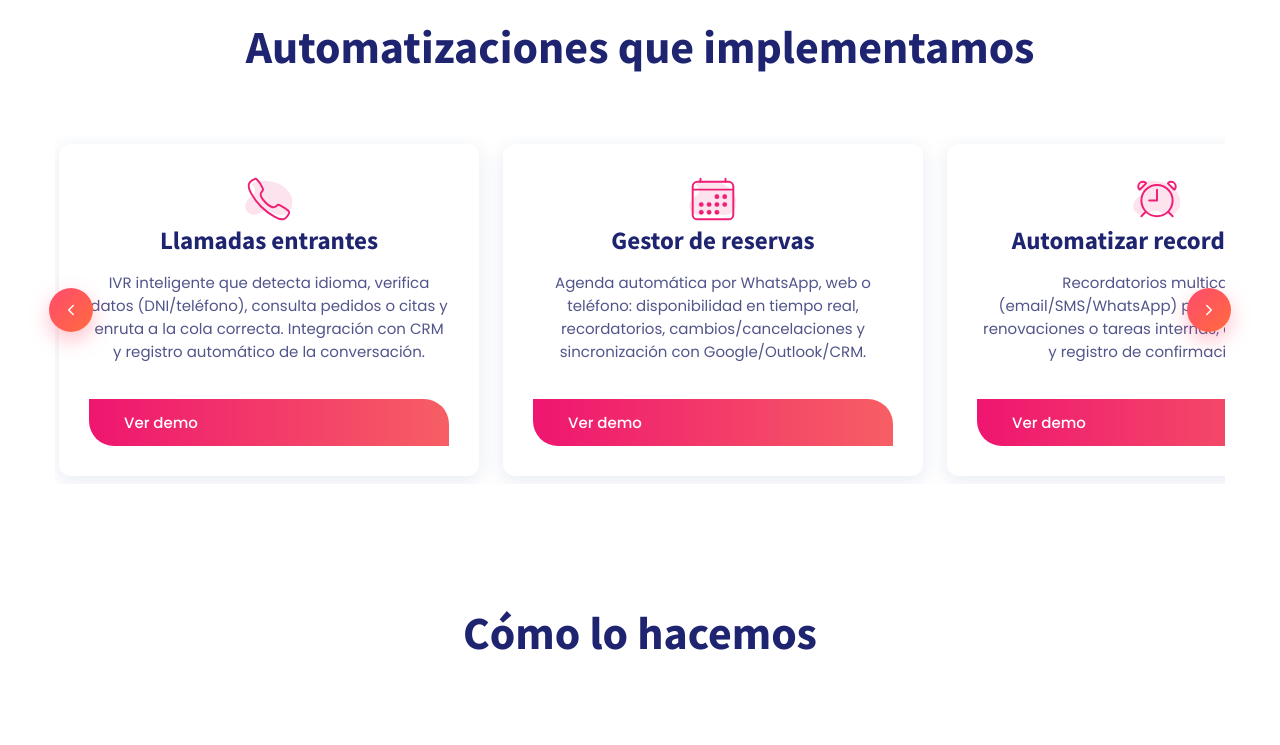
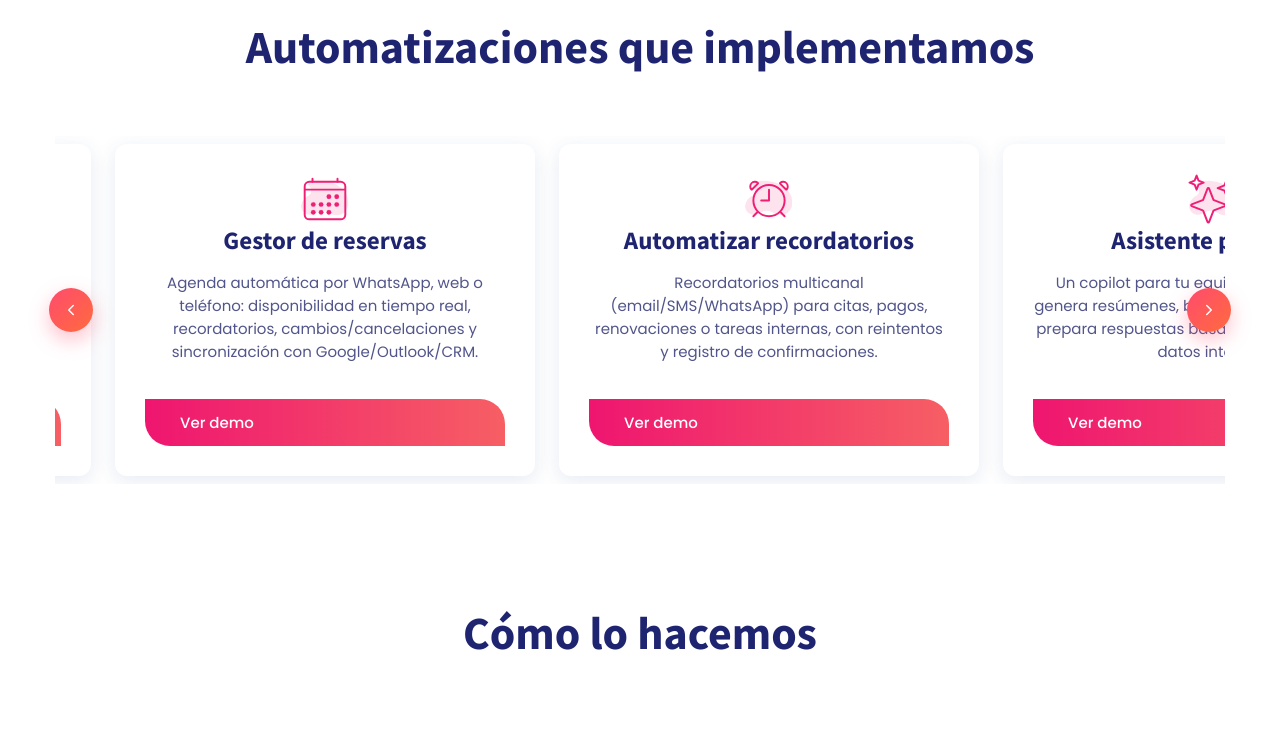
Before and after one commit to Luckycoco122/Levantiq, a website: page desinic/ia.html in a window 1280 px wide. Shown: the part 1420-2165 px from the top of the page. Drawn offline with nearby package versions, Linux system fonts and the light colour scheme.

Commit message:
Add files via upload

```diff
--- a/desinic/assets/css/style.css
+++ b/desinic/assets/css/style.css
@@ -1249,9 +1249,10 @@ section[id],
 .carousel-track {
   display: flex;
   gap: 24px;
-  overflow-x: auto;
+  overflow-x: scroll;
   scroll-snap-type: none;
-  -webkit-overflow-scrolling: touch;
+  -webkit-overflow-scrolling: auto;
+  scroll-behavior: auto;
   padding: 8px 4px;
   scrollbar-width: none;           /* Firefox */
 }
--- a/desinic/assets/js/script.js
+++ b/desinic/assets/js/script.js
@@ -169,25 +169,30 @@
     .forEach(a => a.addEventListener('click', () => closeAll()));
 })();
 
-/* ===== Carrusel IA: movimiento continuo ===== */
+/* ===== Carrusel IA: auto-scroll infinito (solo pausa con flechas) ===== */
 (function () {
   const root = document.querySelector('#ia-carousel');
   if (!root) return;
 
   const track   = root.querySelector('.carousel-track');
-  const slides  = [...root.querySelectorAll('.carousel-slide')];
+  const originals = [...root.querySelectorAll('.carousel-slide')]; // set original
   const prevBtn = root.querySelector('.carousel-btn.prev');
   const nextBtn = root.querySelector('.carousel-btn.next');
 
+  // Asegura que el scroll programático no sea "suave"
+  track.style.scrollBehavior = 'auto';
+  track.style.webkitOverflowScrolling = 'auto';
+  track.style.overflowX = 'scroll';
+
   // --- Clonado para bucle infinito ---
   function cloneUntilWideEnough() {
-    const visible = track.clientWidth;
-    const hasClones = track.dataset.cloned === '1';
-    if (hasClones) return;
+    if (track.dataset.cloned === '1') return;
+    const visible = track.clientWidth || root.clientWidth || 0;
 
     let currentWidth = track.scrollWidth;
+    // Clona el set original hasta tener ~2x el ancho visible
     while (currentWidth < visible * 2 + 200) {
-      slides.forEach(s => {
+      originals.forEach(s => {
         const c = s.cloneNode(true);
         c.setAttribute('aria-hidden', 'true');
         track.appendChild(c);
@@ -198,24 +203,24 @@
   }
 
   // --- Motor de scroll continuo ---
-  let speed = 0.6; // píxeles por frame (≈36px/s a 60fps)
+  let speed = 1.0;    // px/frame  (sube temporalmente si quieres ver el movimiento más claro)
   let rafId = null;
   let paused = false;
   let loopWidth = 0;
 
   function computeLoopWidth() {
+    // ancho del set ORIGINAL (sin clones) + gaps
     let w = 0;
-    for (let i = 0; i < slides.length; i++) {
-      w += slides[i].getBoundingClientRect().width;
-    }
-    const GAP = 24;
-    w += GAP * (slides.length - 1);
-    loopWidth = Math.round(w);
+    originals.forEach(sl => { w += sl.getBoundingClientRect().width; });
+    const GAP = 24; // tu gap del CSS
+    w += GAP * Math.max(0, originals.length - 1);
+    loopWidth = Math.max(0, Math.round(w));
   }
 
   function tick() {
-    if (!paused) {
+    if (!paused && loopWidth > 0) {
       track.scrollLeft += speed;
+      // envolver cuando pasamos del set original
       if (track.scrollLeft >= loopWidth) {
         track.scrollLeft -= loopWidth;
       }
@@ -226,25 +231,32 @@
   function start() { if (!rafId) rafId = requestAnimationFrame(tick); }
   function stop()  { if (rafId) { cancelAnimationFrame(rafId); rafId = null; } }
 
-  // Controles manuales
+  // --- Solo pausa con flechas (reanuda a los 4s) ---
+  const RESUME_DELAY = 4000;
+  let resumeTimer = null;
+  function pause() {
+    paused = true;
+    if (resumeTimer) { clearTimeout(resumeTimer); resumeTimer = null; }
+  }
+  function resumeAfter(delay = RESUME_DELAY) {
+    if (resumeTimer) clearTimeout(resumeTimer);
+    resumeTimer = setTimeout(() => { paused = false; resumeTimer = null; }, delay);
+  }
+  function pauseFor(delay = RESUME_DELAY) { pause(); resumeAfter(delay); }
+
   function jump(delta) {
-    paused = true;
+    pauseFor(); // se detiene y reanudará a los 4s
     track.scrollLeft += delta;
     if (track.scrollLeft >= loopWidth) track.scrollLeft -= loopWidth;
-    if (track.scrollLeft < 0) track.scrollLeft += loopWidth;
-    setTimeout(() => { paused = false; }, 200);
+    if (track.scrollLeft < 0)         track.scrollLeft += loopWidth;
   }
 
   prevBtn?.addEventListener('click', () => jump(-track.clientWidth * 0.9));
   nextBtn?.addEventListener('click', () => jump( track.clientWidth * 0.9));
 
-  root.addEventListener('mouseenter', () => paused = true);
-  root.addEventListener('mouseleave', () => paused = false);
-  root.addEventListener('pointerdown', () => paused = true);
-  root.addEventListener('pointerup',   () => paused = false);
-  root.addEventListener('focusin',     () => paused = true);
-  root.addEventListener('focusout',    () => paused = false);
+  // Nada de pausas por hover/scroll/focus: se queda moviéndose siempre.
 
+  // Recalcular en resize
   let resizeT;
   window.addEventListener('resize', () => {
     clearTimeout(resizeT);
@@ -256,13 +268,31 @@
     }, 150);
   }, { passive: true });
 
-  // Init
-  cloneUntilWideEnough();
-  computeLoopWidth();
-  start();
+  // Init robusto: espera a layout completo
+  function init() {
+    cloneUntilWideEnough();
+    computeLoopWidth();
+    if (!loopWidth || loopWidth < 10) {
+      // reintenta por si imágenes/fonts aún no midieron
+      requestAnimationFrame(() => {
+        computeLoopWidth();
+        start();
+      });
+    } else {
+      start();
+    }
+  }
 
-  // window.__iaCarouselSpeed = (v)=>{ speed = v; };
+  if (document.readyState === 'complete') {
+    init();
+  } else {
+    window.addEventListener('load', init);
+  }
 })();
+
+
+
+
 
 /* ===== Contadores "Qué cambia con IA" ===== */
 (function () {
```
